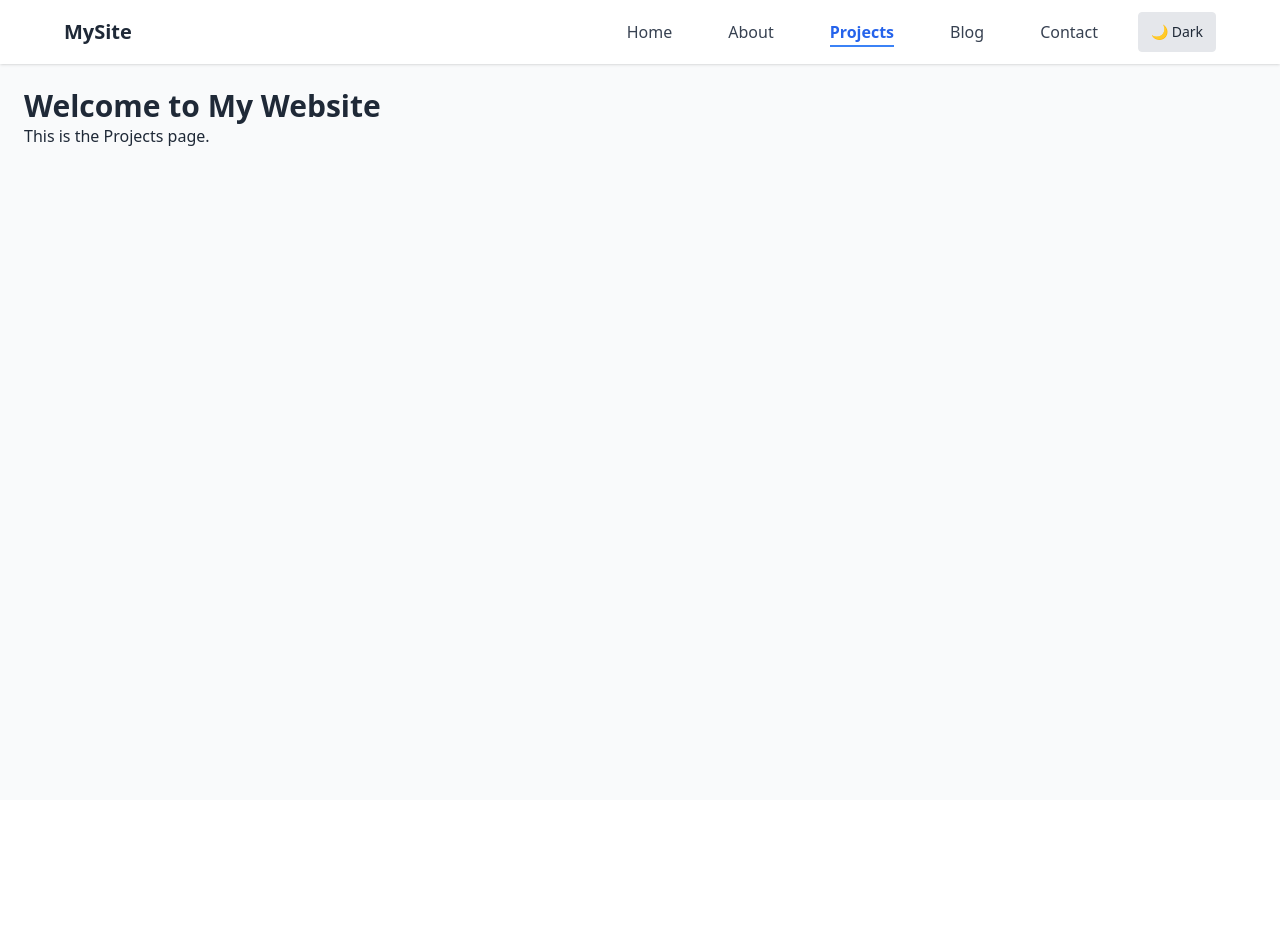
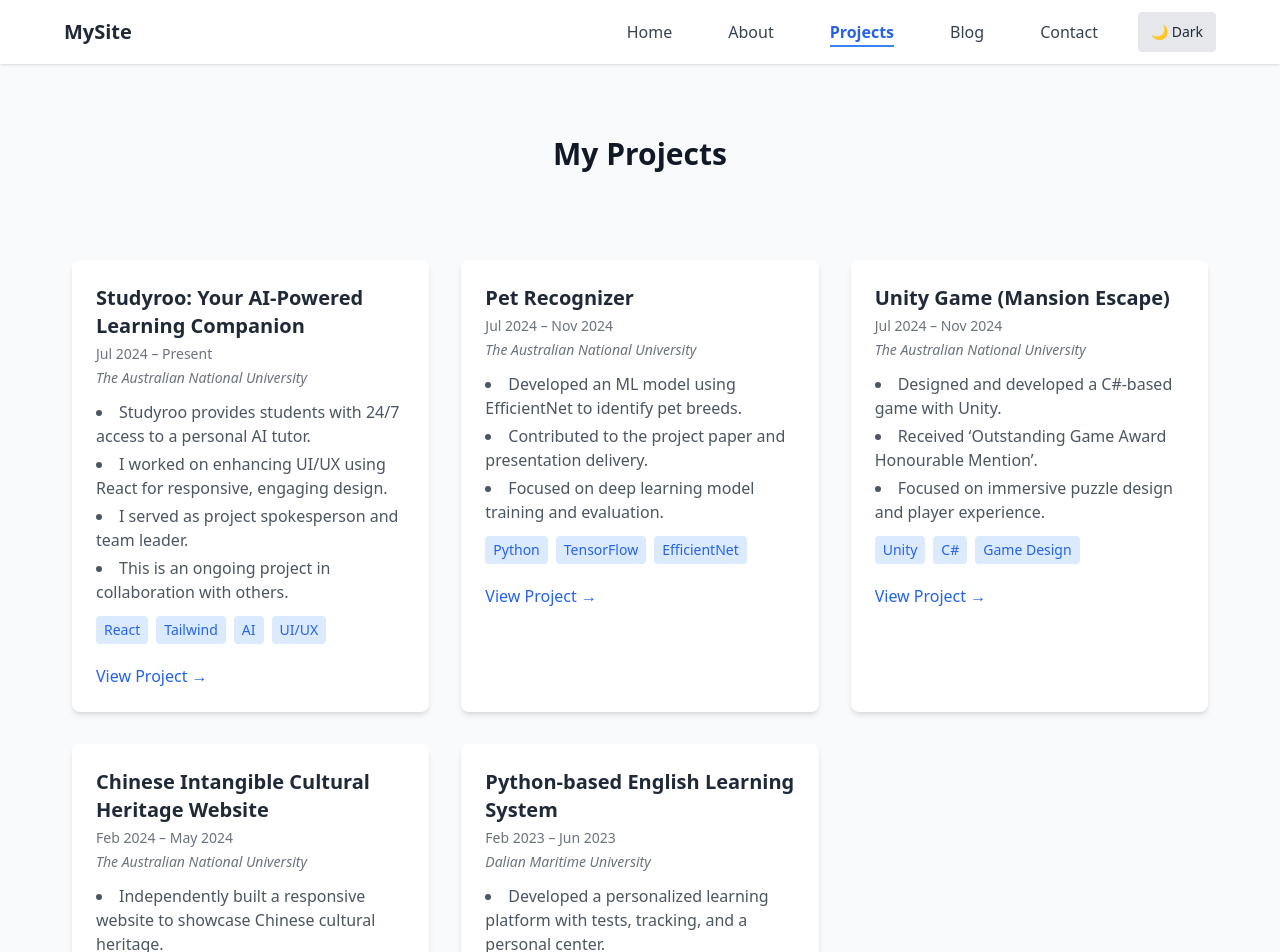
Before and after one commit to ZLin337/myWebsite, a React (Vite) app: page /projects in a window 1280 px wide. Shown: the top 952 px of the page. Before the commit the page ends 800 px from the top, so only its background shows below. Built offline with nearby package versions, Linux system fonts and the light colour scheme.

Commit message:
Add project detail pages with nested routing and layout structure under /projects

```diff
--- a/src/App.jsx
+++ b/src/App.jsx
@@ -3,9 +3,15 @@ import Layout from "./components/Layout";
 
 import Home from "./pages/Home";
 import About from "./pages/About";
-import Projects from "./pages/Projects";
 import Blog from "./pages/Blog";
 import Contact from "./pages/Contact";
+
+import ProjectsLayout from "./pages/projects/ProjectsLayout";
+import ProjectsOverview from "./pages/projects/ProjectsOverview";
+import PetRecogniser from "./pages/projects/PetRecogniser";
+import EnglishLearningSystem from "./pages/projects/EnglishLearningSystem";
+
+
 
 export default function App() {
   return (
@@ -14,11 +20,16 @@ export default function App() {
         <Route path="/" element={<Layout />}>
           <Route index element={<Home />} />
           <Route path="about" element={<About />} />
-          <Route path="projects" element={<Projects />} />
+          <Route path="projects" element={<ProjectsLayout />}>
+            <Route index element={<ProjectsOverview />} />
+            <Route path="pet-recogniser" element={<PetRecogniser />} />
+            <Route path="english-learning-system" element={<EnglishLearningSystem />} />
+          </Route>
           <Route path="blog" element={<Blog />} />
           <Route path="contact" element={<Contact />} />
         </Route>
       </Routes>
     </Router>
+
   );
 }
--- a/src/pages/Home.jsx
+++ b/src/pages/Home.jsx
@@ -1,7 +1,23 @@
 export default function Home() {
     return (
-        <div>
-            <h1 className="text-2xl font-bold">Welcome Home</h1>
-        </div>
+        <section className="min-h-[80vh] flex flex-col items-center justify-center text-center px-4 bg-gradient-to-b from-white to-blue-100 dark:from-gray-900 dark:to-gray-800 transition-colors duration-500">
+            {/* Main Heading */}
+            <h1 className="text-4xl sm:text-5xl font-bold mb-4 text-gray-900 dark:text-white">
+                Hi, I'm Zhuolan Lin 👋
+            </h1>
+
+            {/* Subheading */}
+            <p className="text-lg sm:text-xl text-gray-600 dark:text-gray-300 max-w-xl mb-6">
+                I'm a passionate web developer building full-stack React applications with clean design and powerful functionality.
+            </p>
+
+            {/* Call-to-Action Button */}
+            <a
+                href="/projects"
+                className="inline-block px-6 py-2 text-white bg-blue-600 hover:bg-blue-700 rounded shadow transition duration-300"
+            >
+                View Projects
+            </a>
+        </section>
     );
 }
--- a/src/pages/Projects.jsx
+++ /dev/null
@@ -1,8 +0,0 @@
-export default function Projects() {
-    return (
-        <div>
-            <h1 className="text-3xl font-bold">Welcome to My Website</h1>
-            <p>This is the Projects page.</p>
-        </div>
-    );
-}
--- /dev/null
+++ b/src/pages/projects/EnglishLearningSystem.jsx
@@ -0,0 +1,17 @@
+// src/pages/projects/EnglishLearningSystem.jsx
+export default function EnglishLearningSystem() {
+    return (
+        <div className="p-6 max-w-4xl mx-auto">
+            <h1 className="text-3xl font-bold mb-4">Pet Recognizer</h1>
+            <p className="mb-4">
+                This project involved training a machine learning model to recognize and classify different pet breeds using image data.
+            </p>
+            <ul className="list-disc list-inside mb-4">
+                <li>Used EfficientNet for accurate classification.</li>
+                <li>Worked on data collection, preprocessing, and training pipelines.</li>
+                <li>Developed result visualization and evaluation modules.</li>
+            </ul>
+            <p className="text-gray-600">Technologies: Python, TensorFlow, EfficientNet</p>
+        </div>
+    );
+}
--- /dev/null
+++ b/src/pages/projects/PetRecogniser.jsx
@@ -0,0 +1,17 @@
+// src/pages/projects/PetRecognizer.jsx
+export default function PetRecognizer() {
+    return (
+        <div className="p-6 max-w-4xl mx-auto">
+            <h1 className="text-3xl font-bold mb-4">Pet Recognizer</h1>
+            <p className="mb-4">
+                This project involved training a machine learning model to recognize and classify different pet breeds using image data.
+            </p>
+            <ul className="list-disc list-inside mb-4">
+                <li>Used EfficientNet for accurate classification.</li>
+                <li>Worked on data collection, preprocessing, and training pipelines.</li>
+                <li>Developed result visualization and evaluation modules.</li>
+            </ul>
+            <p className="text-gray-600">Technologies: Python, TensorFlow, EfficientNet</p>
+        </div>
+    );
+}
--- /dev/null
+++ b/src/pages/projects/ProjectsLayout.jsx
@@ -0,0 +1,13 @@
+// src/pages/projects/ProjectsLayout.jsx
+import { Outlet } from "react-router-dom";
+
+export default function ProjectsLayout() {
+    return (
+        <div className="min-h-screen px-6 py-12 bg-gray-50 dark:bg-gray-900 transition-colors">
+            <h2 className="text-3xl font-bold text-center mb-10 text-gray-900 dark:text-white">
+                My Projects
+            </h2>
+            <Outlet />
+        </div>
+    );
+}
--- /dev/null
+++ b/src/pages/projects/ProjectsOverview.jsx
@@ -0,0 +1,110 @@
+// src/pages/ProjectsOverview.jsx
+
+const projects = [
+    {
+        title: "Studyroo: Your AI-Powered Learning Companion",
+        duration: "Jul 2024 – Present",
+        affiliation: "The Australian National University",
+        description: [
+            "Studyroo provides students with 24/7 access to a personal AI tutor.",
+            "I worked on enhancing UI/UX using React for responsive, engaging design.",
+            "I served as project spokesperson and team leader.",
+            "This is an ongoing project in collaboration with others."
+        ],
+        tech: ["React", "Tailwind", "AI", "UI/UX"],
+        link: "https://studyroo-0eb14ff2cc5e.herokuapp.com/"
+    },
+    {
+        title: "Pet Recognizer",
+        duration: "Jul 2024 – Nov 2024",
+        affiliation: "The Australian National University",
+        description: [
+            "Developed an ML model using EfficientNet to identify pet breeds.",
+            "Contributed to the project paper and presentation delivery.",
+            "Focused on deep learning model training and evaluation."
+        ],
+        tech: ["Python", "TensorFlow", "EfficientNet"],
+        link: "/projects/pet-recogniser", // internal detail page
+    },
+    {
+        title: "Unity Game (Mansion Escape)",
+        duration: "Jul 2024 – Nov 2024",
+        affiliation: "The Australian National University",
+        description: [
+            "Designed and developed a C#-based game with Unity.",
+            "Received ‘Outstanding Game Award Honourable Mention’.",
+            "Focused on immersive puzzle design and player experience."
+        ],
+        tech: ["Unity", "C#", "Game Design"],
+        link: "https://play.unity.com/en/games/a0089eb9-ed68-4ac9-9e69-3a1ee5c00b35/mansion-escape"
+    },
+    {
+        title: "Chinese Intangible Cultural Heritage Website",
+        duration: "Feb 2024 – May 2024",
+        affiliation: "The Australian National University",
+        description: [
+            "Independently built a responsive website to showcase Chinese cultural heritage.",
+            "Implemented dynamic content loading and interactive design.",
+            "Focused on preserving traditional crafts, arts, and festivals."
+        ],
+        tech: ["HTML", "CSS", "JavaScript"],
+        link: "https://stuweb.cecs.anu.edu.au/~u7709177/index.html"
+    },
+    {
+        title: "Python-based English Learning System",
+        duration: "Feb 2023 – Jun 2023",
+        affiliation: "Dalian Maritime University",
+        description: [
+            "Developed a personalized learning platform with tests, tracking, and a personal center.",
+            "Supported movie-based learning and error diagnostics.",
+            "Built using Flask and MySQL in a B/S model."
+        ],
+        tech: ["Flask", "Python", "MySQL", "HTML", "CSS", "JavaScript"],
+        link: "/projects/english-learning-system", // internal detail page
+    }
+];
+
+export default function ProjectsOverview() {
+    return (
+        <section className="min-h-screen px-6 py-12 bg-gray-50 dark:bg-gray-900 transition-colors">
+
+
+            <div className="grid gap-8 sm:grid-cols-1 md:grid-cols-2 lg:grid-cols-3">
+                {projects.map((project, index) => (
+                    <div
+                        key={index}
+                        className="bg-white dark:bg-gray-800 rounded-lg shadow-md p-6 hover:shadow-xl transition-shadow"
+                    >
+                        <h3 className="text-xl font-semibold mb-1 text-gray-800 dark:text-white">
+                            {project.title}
+                        </h3>
+                        <p className="text-sm text-gray-500 dark:text-gray-400 mb-1">{project.duration}</p>
+                        <p className="text-sm italic text-gray-500 dark:text-gray-400 mb-3">
+                            {project.affiliation}
+                        </p>
+                        <ul className="text-gray-600 dark:text-gray-300 mb-3 list-disc list-inside space-y-1">
+                            {project.description.map((line, i) => (
+                                <li key={i}>{line}</li>
+                            ))}
+                        </ul>
+                        <div className="flex flex-wrap gap-2 text-sm text-blue-600 dark:text-blue-400 mb-3">
+                            {project.tech.map((techItem, i) => (
+                                <span key={i} className="bg-blue-100 dark:bg-blue-900 px-2 py-1 rounded">
+                                    {techItem}
+                                </span>
+                            ))}
+                        </div>
+                        <a
+                            href={project.link}
+                            target="_blank"
+                            rel="noopener noreferrer"
+                            className="inline-block mt-2 text-blue-600 hover:underline"
+                        >
+                            View Project →
+                        </a>
+                    </div>
+                ))}
+            </div>
+        </section>
+    );
+}
```
